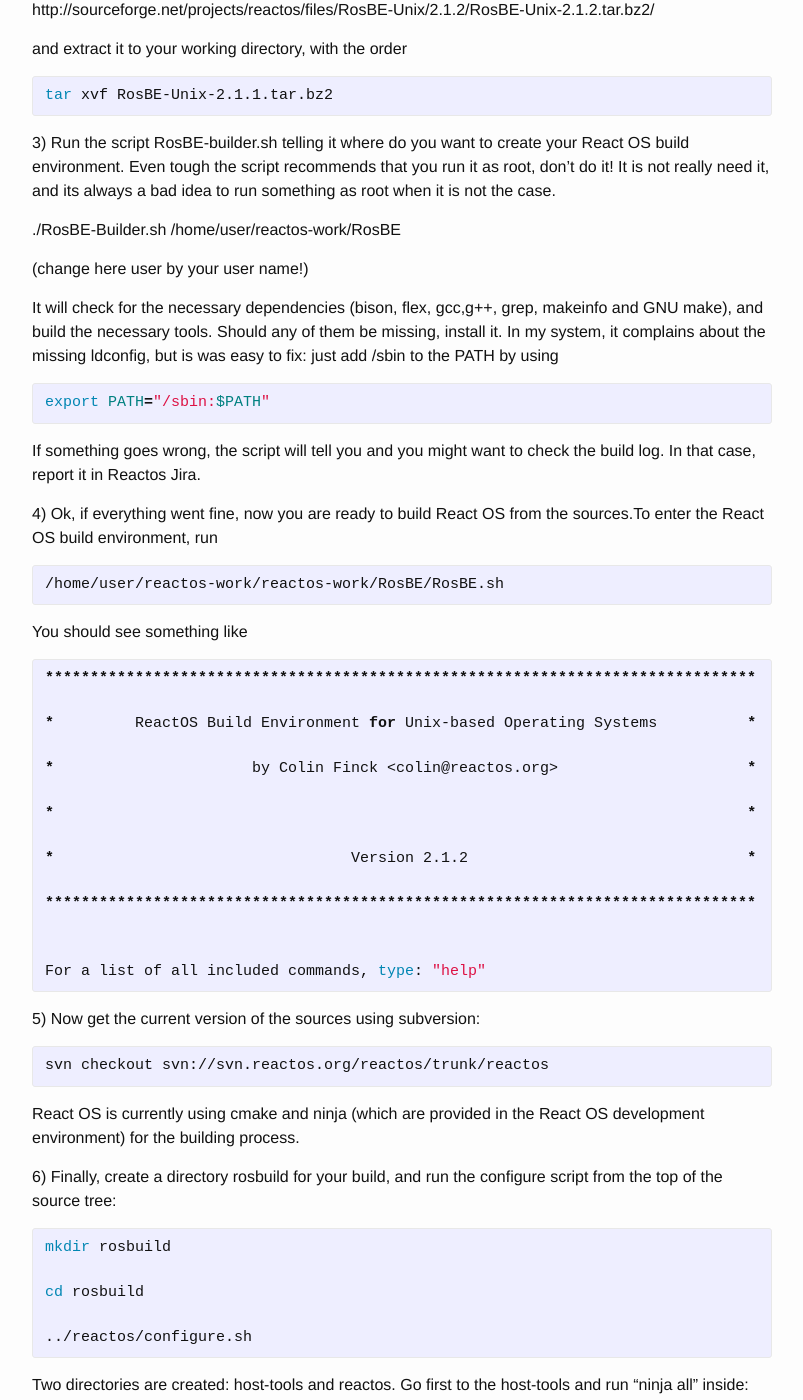
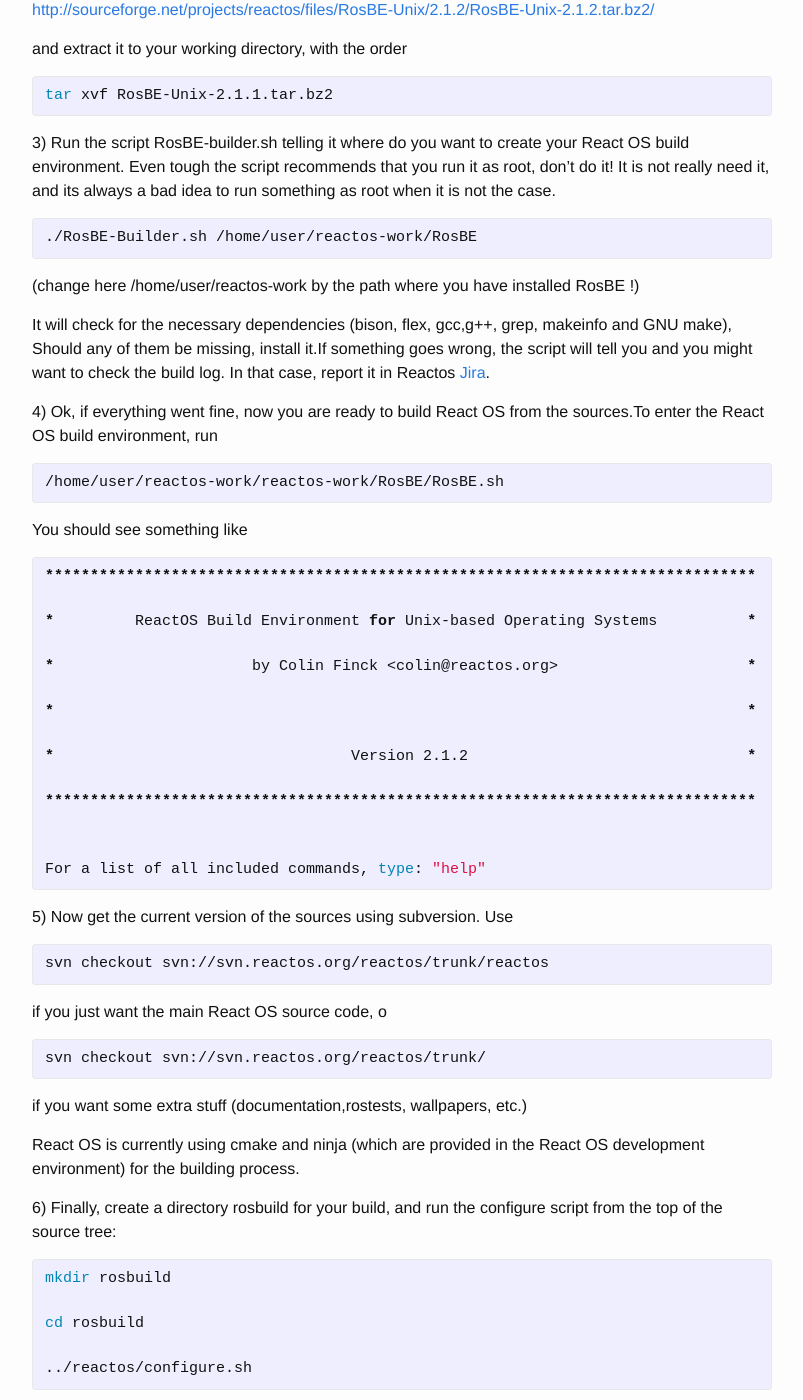
Before and after one commit to pdenapo/pdenapo.github.io, a Jekyll site: the page built from _posts/2016-09-24-building_reactos_under_gnu_linux.markdown, in a window 1280 px wide and 1400 px high, scrolled down 603 px. Shown: the whole window, without its empty margins (238-1041 px from the left). Built offline with Jekyll 4.4.1, drawn with Linux system fonts in a browser that asks for light colours; some of the changed text lies outside the part shown.

Commit message:
Updated for the changes in the ReactOS build process.

```diff
--- a/_config.yml
+++ b/_config.yml
@@ -6,7 +6,7 @@
 # 'jekyll serve'. If you change this file, please restart the server process.
 
 # Site settings
-title: Bytes Personales
+title: Algunos Bytes Personales
 email: pdenapo@gmail.com
 description: > # this means to ignore newlines until "baseurl:"
  A blog by Pablo De Nápoli on programming.
--- a/_posts/2016-09-24-building_reactos_under_gnu_linux.markdown
+++ b/_posts/2016-09-24-building_reactos_under_gnu_linux.markdown
@@ -20,9 +20,7 @@ cd reactos-work
 
 2) Get the current version of the React OS build environment from the React OS page at sourceforge, for example
 
-
-http://sourceforge.net/projects/reactos/files/RosBE-Unix/2.1.2/RosBE-Unix-2.1.2.tar.bz2/
-
+<http://sourceforge.net/projects/reactos/files/RosBE-Unix/2.1.2/RosBE-Unix-2.1.2.tar.bz2/>
 
 and extract it to your working directory, with the order
 
@@ -32,22 +30,17 @@ tar xvf RosBE-Unix-2.1.1.tar.bz2
 
 3) Run the script RosBE-builder.sh telling it where do you want to create your React OS build environment.  Even tough the script recommends that you run it as root, don't do it! It is not really need it, and its always a bad idea to run something as root when it is not the case.
 
-
+{% highlight bash %}
 ./RosBE-Builder.sh /home/user/reactos-work/RosBE
-
-
-(change here user by your user name!)
-
-
-It will check for the necessary dependencies (bison, flex, gcc,g++, grep, makeinfo and GNU make), and build the necessary tools. Should any of them be missing, install it. In my system, it complains about the missing ldconfig, but is was easy to fix: just add /sbin to the PATH by using
-
-{% highlight bash %}
-export PATH="/sbin:$PATH"
 {% endhighlight %}
 
+(change here /home/user/reactos-work by the path where you have installed
+RosBE !)
 
-If something goes wrong, the script will tell you and you might want to check the build log. In that case, report it in Reactos Jira.
-
+It will check for the necessary dependencies (bison, flex, gcc,g++, grep, makeinfo and GNU make),
+Should any of them be missing, install it.If something goes wrong, the script will tell you and you might want to check the
+build log. In that case, report it in Reactos
+[Jira](http://jira.reactos.org/).
 
 
 4) Ok, if everything went fine, now you are ready to build React OS from the sources.To enter the React OS build environment, run
@@ -76,16 +69,24 @@ For a list of all included commands, type: "help"
 {% endhighlight %}
 
 
-5) Now get the current version of the sources using subversion:
+5) Now get the current version of the sources using subversion. Use
 
 {% highlight bash %}
 svn checkout svn://svn.reactos.org/reactos/trunk/reactos
 {% endhighlight %}
 
+if you just want the main React OS source code, o
+
+{% highlight bash %}
+svn checkout svn://svn.reactos.org/reactos/trunk/
+{% endhighlight %}
+
+if you want some extra stuff (documentation,rostests, wallpapers, etc.)
+
 React OS is currently using cmake and ninja (which are provided in the React OS development environment) for the building process.
 
-
-6) Finally,  create a directory rosbuild for your build, and run the configure script from the top of the source tree:
+6) Finally, create a directory rosbuild for your build, and run the configure
+script from the top of the source tree:
 
 {% highlight bash %}
 mkdir rosbuild
@@ -95,19 +96,9 @@ cd rosbuild
 ../reactos/configure.sh
 {% endhighlight %}
 
-Two directories are created: host-tools and reactos. Go first to the host-tools and run "ninja all" inside:
+Finally, run ninja bootcd inside the rosbuild directory for creating the boot cd for React OS.
 
 {% highlight bash %}
-cd host-tools
-
-ninja all
-{% endhighlight %}
-
-Then go to the reactos subdirectory and run ninja bootcd for creating the boot cd for React OS.
-
-{% highlight bash %}
-cd reactos
-
 ninja bootcd
 {% endhighlight %}
 
```
Also changed, not shown: _posts/2016-09-24-welcome-to-jekyll.markdown (deleted, +0 -25 lines), 4 other files.
